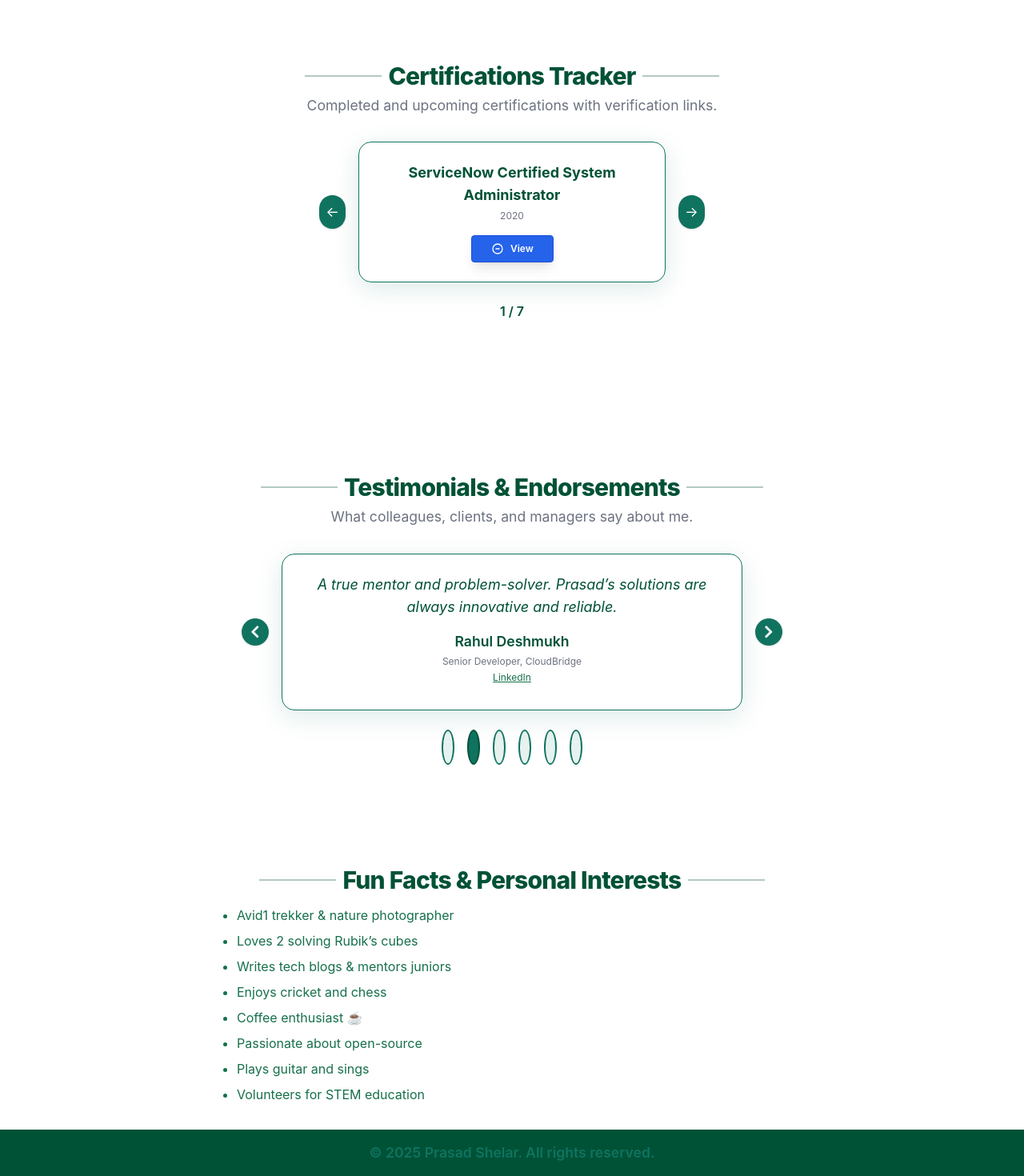
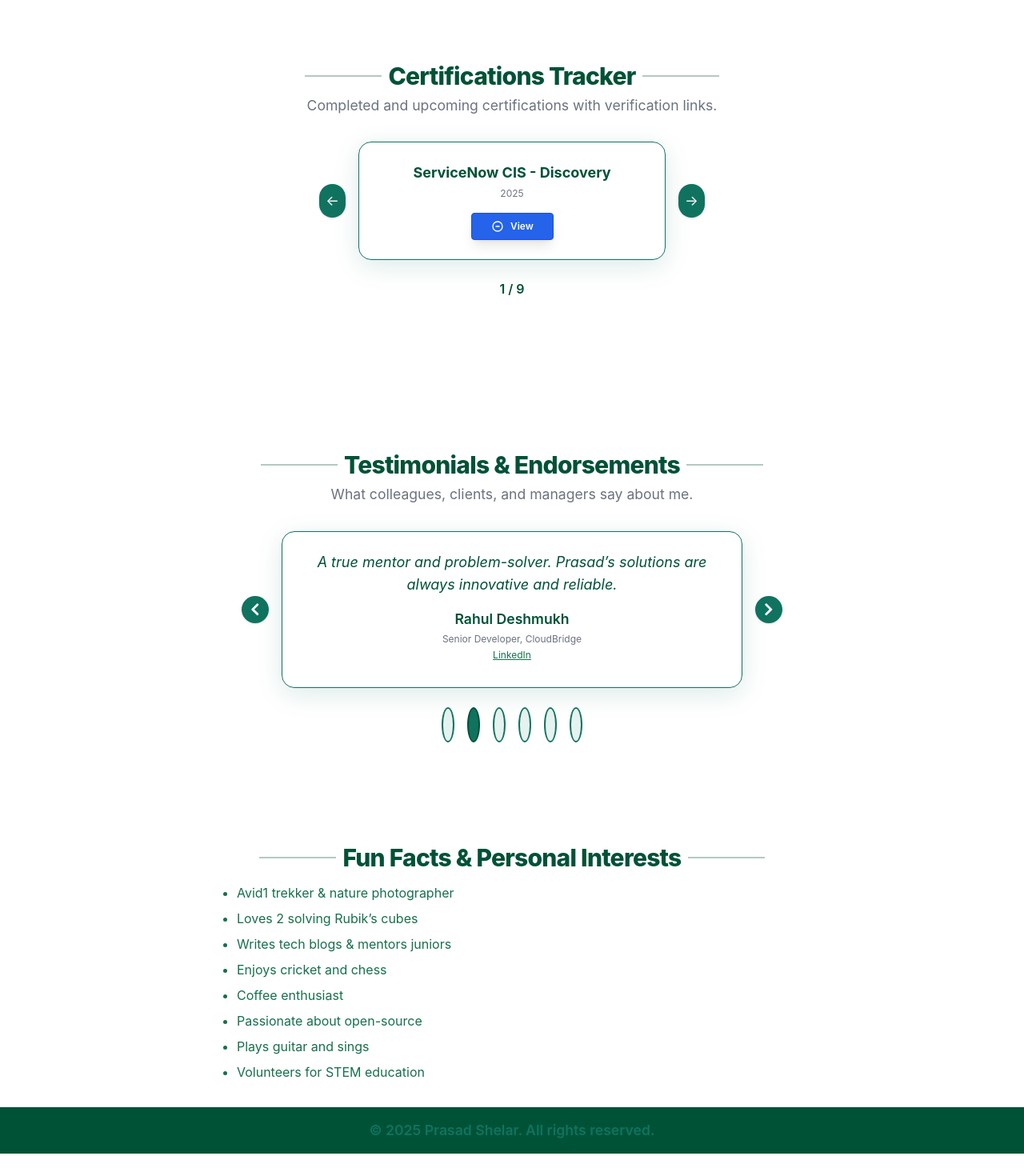
Before and after one commit to pashya7/prasad-portfolio, a React (Vite) app: page / in a window 1280 px wide. Shown: the part 6176-7646 px from the top of the page at 80% size. After the commit the page ends 7618 px from the top, so only its background shows below. Built offline with nearby package versions, Linux system fonts and the light colour scheme; the HTML template or start-up script is replaced by a standard one.

Commit message:
Update certifications to latest list and years

```diff
--- a/src/profileData.js
+++ b/src/profileData.js
@@ -69,19 +69,21 @@ const profileData = {
     'Loves 2 solving Rubik’s cubes',
     'Writes tech blogs & mentors juniors',
     'Enjoys cricket and chess',
-    'Coffee enthusiast ☕',
+    'Coffee enthusiast ',
     'Passionate about open-source',
     'Plays guitar and sings',
     'Volunteers for STEM education'
   ],
   certifications: [
-    { name: "ServiceNow Certified System Administrator", year: 2020, url: "https://www.credly.com/badges/servicenow-admin", img: "https://randomuser.me/api/portraits/men/76.jpg" },
-    { name: "ITIL Foundation", year: 2023, url: "https://www.credly.com/badges/itil-foundation", img: "https://images.credly.com/images/9e3c0b8a-5e6b-4e4d-8c5e-6e9c7a9b2e9c/ITIL_Badge.png" },
-    { name: "ServiceNow Certified Application Developer", year: 2025, url: "", img: "https://images.credly.com/images/placeholder-badge.png" },
-    { name: "Certified Scrum Master", year: 2022, url: "https://www.scrumalliance.org/certifications/practitioners/csm-certification", img: "https://scrumalliance.org/images/csm-badge.png" },
-    { name: "AWS Certified Solutions Architect", year: 2021, url: "https://aws.amazon.com/certification/certified-solutions-architect-associate/", img: "https://d1.awsstatic.com/training-and-certification/Certification%20Badges/AWS-Certified_Solutions-Architect_Associate_512x512.1b8e5d1ecb3e2b9f7e1b.png" },
-    { name: "Microsoft Certified: Azure Fundamentals", year: 2021, url: "https://learn.microsoft.com/en-us/certifications/azure-fundamentals/", img: "https://learn.microsoft.com/en-us/media/learn/certification/badges/microsoft-certified-azure-fundamentals.svg" },
-    { name: "Google Cloud Certified - Associate Cloud Engineer", year: 2023, url: "https://cloud.google.com/certification/cloud-engineer", img: "https://images.unsplash.com/photo-1461749280684-dccba630e2f6?auto=format&fit=crop&w=400&q=80" }
+    { name: "ServiceNow CIS - Discovery", year: 2025, url: "https://cloud.google.com/certification/cloud-engineer", img: "https://images.unsplash.com/photo-1461749280684-dccba630e2f6?auto=format&fit=crop&w=400&q=80" },
+    { name: "ServiceNow Certified Application Developer", year: 2023 , url: "https://cloud.google.com/certification/cloud-engineer", img: "https://images.unsplash.com/photo-1461749280684-dccba630e2f6?auto=format&fit=crop&w=400&q=80" },
+    { name: "ServiceNow CIS – ITSM", year: 2023 },
+    { name: "Micro Certification – Citizen Developer Application Creator", year: 2022 },
+    { name: "ServiceNow System Administrator (CSA)", year: 2021 },
+    { name: "Micro-Certification – Integration Hub", year: 2021 },
+    { name: "Micro-Certification - Flow Designer", year: 2021 },
+    { name: "Advanced JavaScript Certificate", year: 2021 },
+    { name: "ITIL Foundation v4 Certificate in ITSM", year: 2020 }
   ],
   articles: [
     { title: "H ow to Use Switch Case in JavaScript (ServiceNow Example)", url: "https://www.servicenow.com/community/developer-articles/how-to-use-switch-case-in-javascript-with-example-servicenow/ta-p/2312594", excerpt: "A practical guide to using switch-case statements in JavaScript, with ServiceNow-specific examples.", category: "Tutorial", tags: ["JavaScript", "ServiceNow", "Tutorial"] },
```
